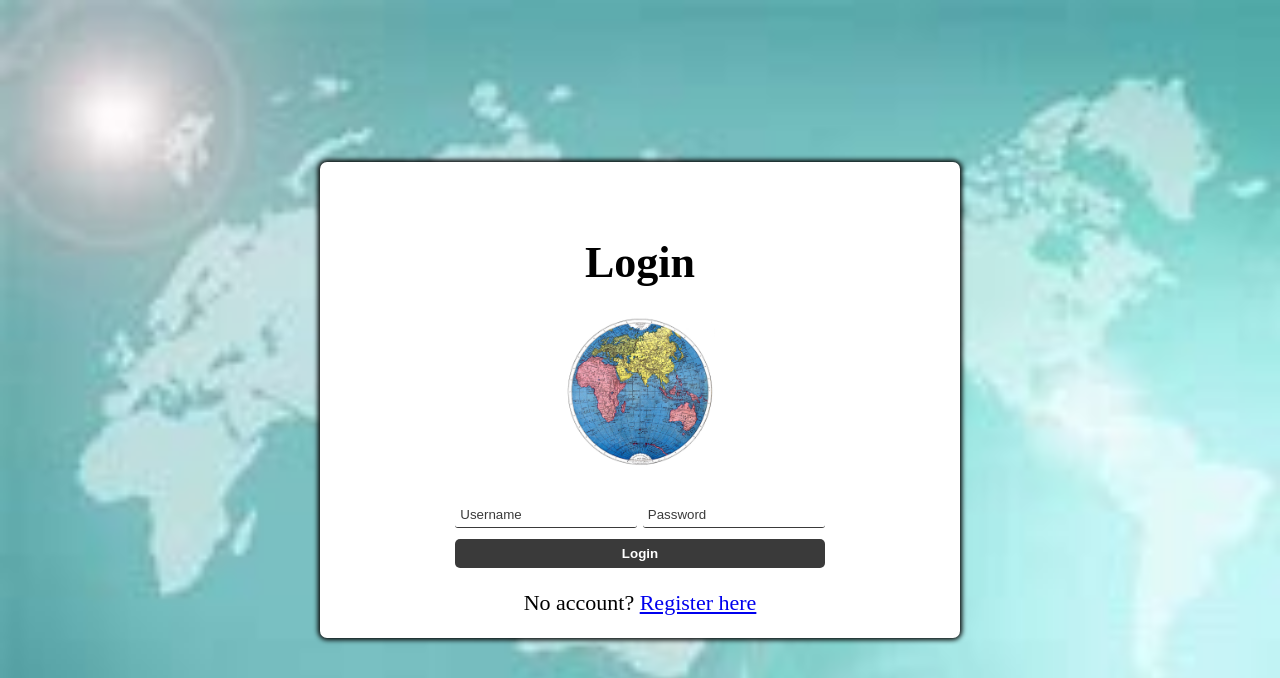
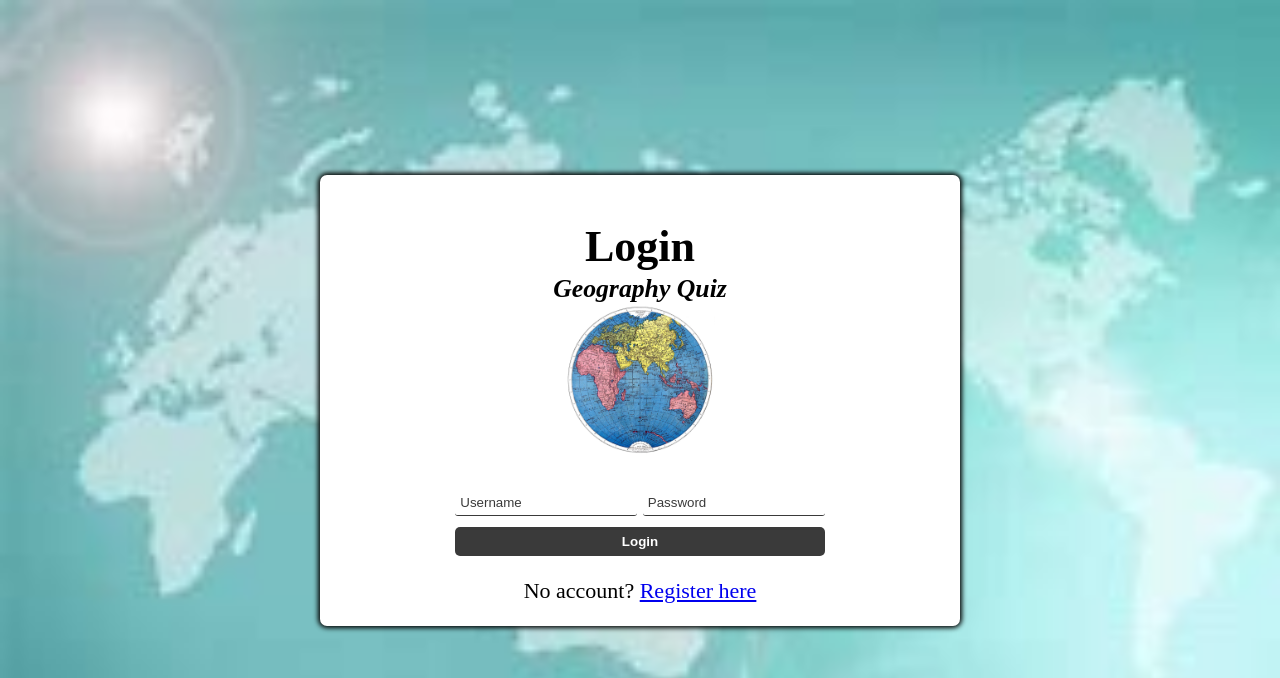
Before and after one commit to ethanc72/CSE108-final-proj, a Flask app: page /login in a window 1280 px wide. Shown: the top 678 px of the page. Run offline with Flask 3, Linux system fonts and the light colour scheme; some web fonts are replaced.

Commit message:
labeled "Geography Quiz"

```diff
--- a/static/css/styles.css
+++ b/static/css/styles.css
@@ -153,5 +153,10 @@ html {
   #login-header{
     text-align: center;
     padding-top: 45px;
+    margin: 1px;
 
   }
+  #login-header1{
+    margin:1px;
+    font-style: italic;
+  }
--- a/templates/login.html
+++ b/templates/login.html
@@ -12,6 +12,7 @@
 <body>
     <div id="main-holder">
       <h1 id="login-header">Login</h1>
+      <h3 id ="login-header1">Geography Quiz</h3>
       {% if error %}
         <p style="color: red;">{{ error }}</p>
         {% endif %}
```
